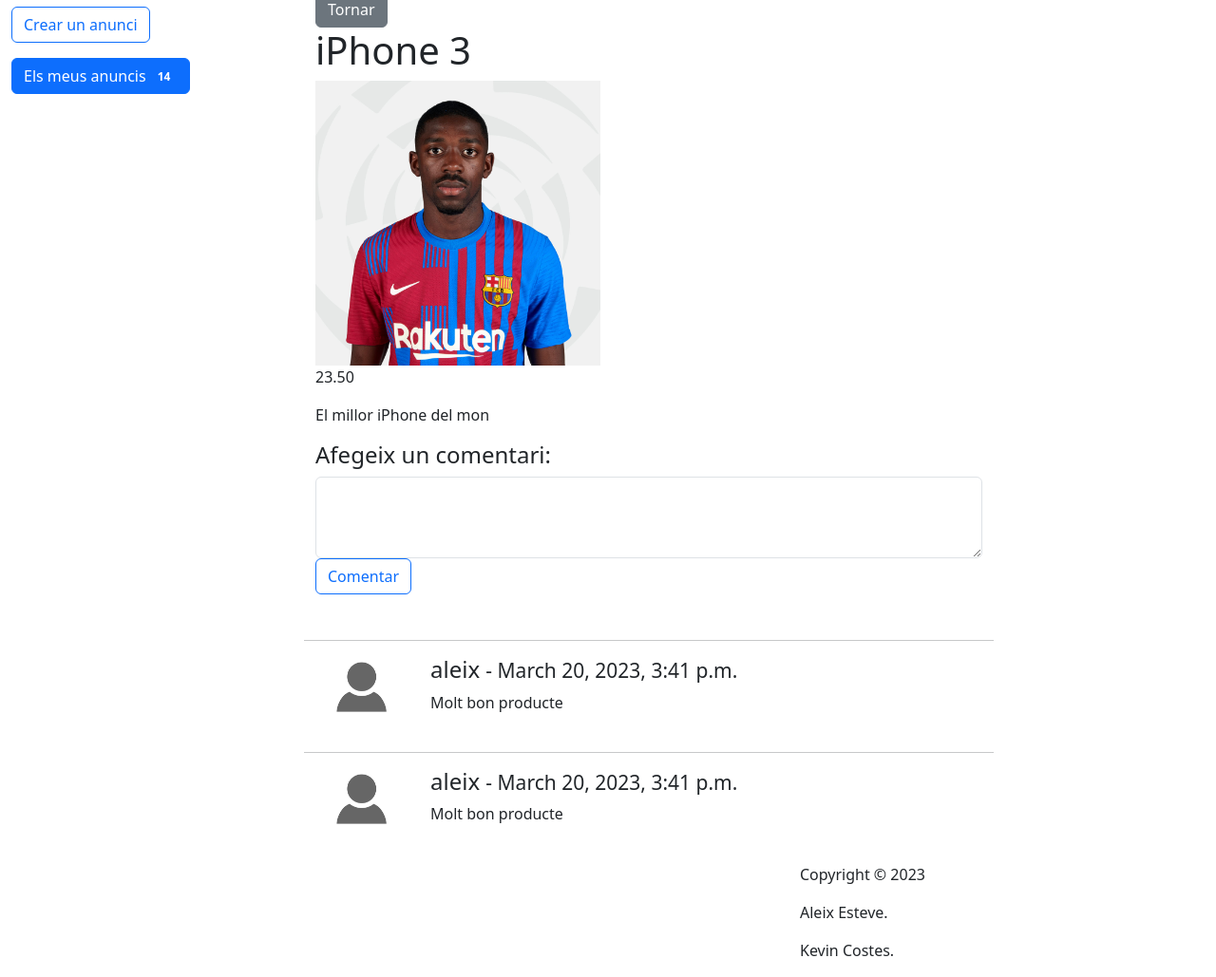
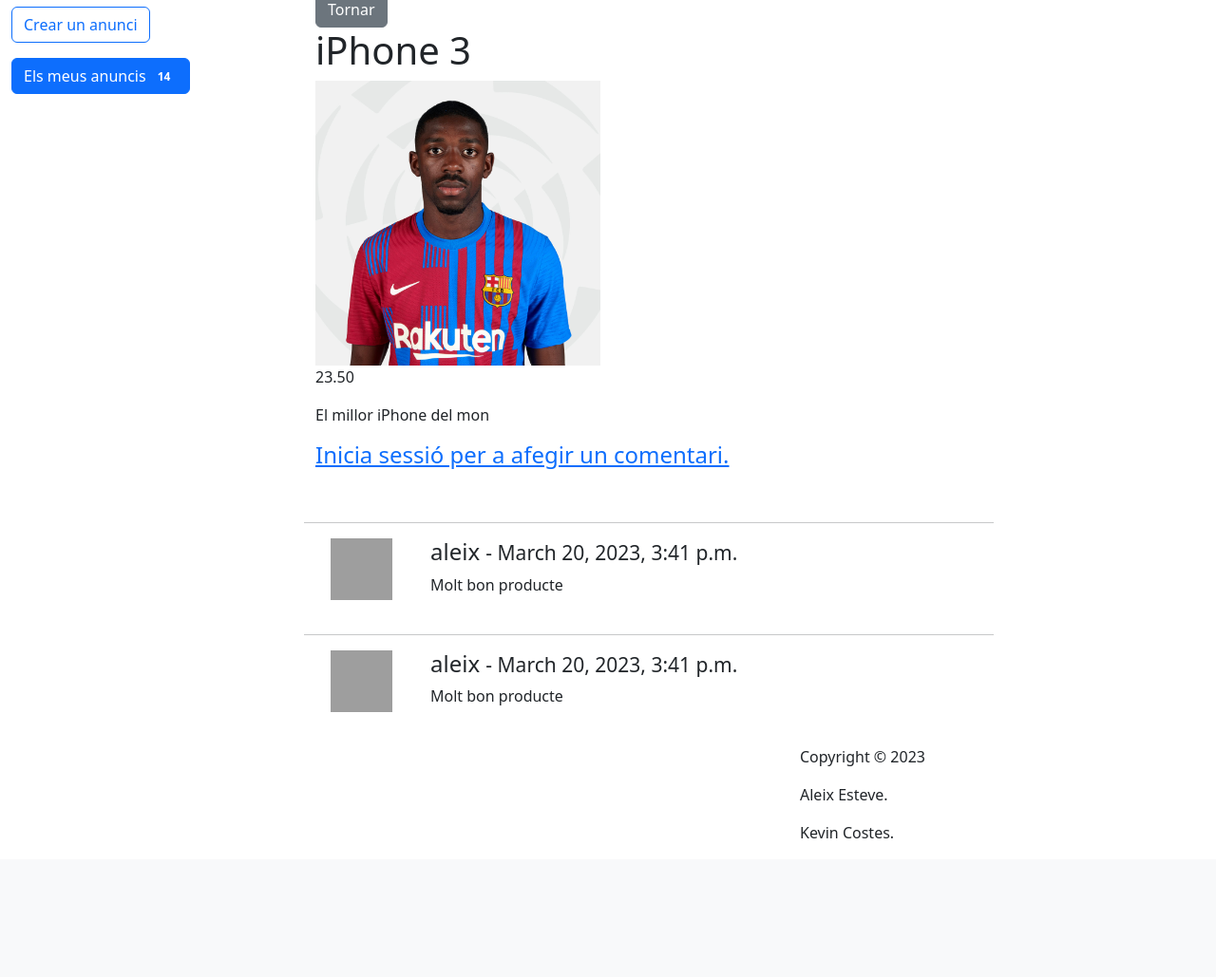
Before and after one commit to AleixEsteveGisbert/ProjecteWeb, a Django app: page /ad/5 in a window 1280 px wide. Shown: the part 65-1094 px from the top of the page at 95% size. After the commit the page ends 948 px from the top, so only its background shows below. Run offline with Django 4.2, Linux system fonts and the light colour scheme; data comes from the database, SQL or seed files in the repository; both versions use the stored data as it was after the commit; grey boxes are pictures that could not be loaded.

Commit message:
add coments + profile photo

```diff
--- a/Wallapop/forms.py
+++ b/Wallapop/forms.py
@@ -2,7 +2,7 @@ from django import forms
 from django.contrib.auth.forms import UserCreationForm, AuthenticationForm
 from django.contrib.auth.models import User
 
-from Wallapop.models import UserInfo, Ad
+from Wallapop.models import UserInfo, Ad, Comment
 
 
 class RegisterForm(UserCreationForm):
@@ -52,3 +52,8 @@ class UserInfoForm(forms.ModelForm):
     class Meta:
         model = UserInfo
         fields = ['description', 'avatar']
+
+class AddComment(forms.ModelForm):
+    class Meta:
+        model = Comment
+        fields = ['comment']
--- a/Wallapop/views.py
+++ b/Wallapop/views.py
@@ -3,7 +3,7 @@ from django.http import HttpResponseRedirect
 from django.shortcuts import render, get_object_or_404, redirect
 from django.contrib.auth import login, logout, authenticate
 
-from .forms import LoginForm, NewAdForm, RegisterForm
+from .forms import LoginForm, NewAdForm, RegisterForm, AddComment
 from .models import Ad, Comment
 
 from django.contrib.auth.forms import AuthenticationForm
@@ -25,10 +25,24 @@ def get_ad(request, ad_id):
     ad = get_object_or_404(Ad, id=ad_id)
     comments = ad.comment_set.all()
 
+
+
+    if request.method == 'POST':
+        form = AddComment(request.POST)
+        if form.is_valid():
+            c = form.save(commit=False)
+            c.id_comment_user = request.user
+            c.id_comment_ad = ad
+            c.save()
+    else:
+        form = AddComment()
+
     context = {
         'ad': ad,
         'comments': comments,
+        'form': form,
     }
+
     return render(request, 'ad_show.html', context)
 
 
--- a/templates/ad_show.html
+++ b/templates/ad_show.html
@@ -8,13 +8,18 @@
     <p>{{ ad.description }}</p>
     <div class="content">
     <div class="col-sm-9">
+    {% if user.is_authenticated %}
       <h4>Afegeix un comentari:</h4>
-      <form role="form">
+      <form method="POST" role="form">
         <div class="form-group">
-          <textarea class="form-control" rows="3" required></textarea>
+            {% csrf_token %}
+            {{ form.as_p }}
         </div>
         <button type="submit" class="btn btn-outline-primary">Comentar</button>
       </form>
+    {% else %}
+        <h4 ><a href="{% url 'login' %}">Inicia sessió per a afegir un comentari.</a></h4>
+    {% endif %}
       <br><br>
 
       <div class="row">
@@ -22,7 +27,7 @@
           {% for c in comments %}
               <hr class="hr" />
         <div class="col-sm-2 text-center">
-          <img src="{{ MEDIA_URL }}/avatars/default_avatar.png" class="img-circle" height="65" width="65" alt="Avatar">
+          <img src="{{ MEDIA_URL }}/{{ c.id_comment_user.userinfo.avatar }} class="img-circle" height="65" width="65" alt="Avatar">
         </div>
         <div class="col-sm-10">
           <h4>{{ c.id_comment_user }} <small> - {{ c.created_at }}</small></h4>
--- a/templates/template.html
+++ b/templates/template.html
@@ -32,7 +32,7 @@
 
 <div class="dropdown text-end">
           <a href="#" class="d-block link-dark text-decoration-none dropdown-toggle" id="dropdownUser1" data-bs-toggle="dropdown" aria-expanded="false">
-            <img src="{{ MEDIA_URL }}avatars/default_avatar.png" alt="avatar_img" width="32" height="32" class="rounded-circle shadow-4-strong">
+            <img src="{{ MEDIA_URL }}/{{ user.userinfo.avatar }}" alt="avatar_img" width="32" height="32" class="rounded-circle shadow-4-strong">
           </a>
           <ul class="dropdown-menu text-small" aria-labelledby="dropdownUser1" style="">
             <li><a class="dropdown-item" href="{% url 'profile' %}">El meu perfil</a></li>
```
Also changed, not shown: db.sqlite3.
